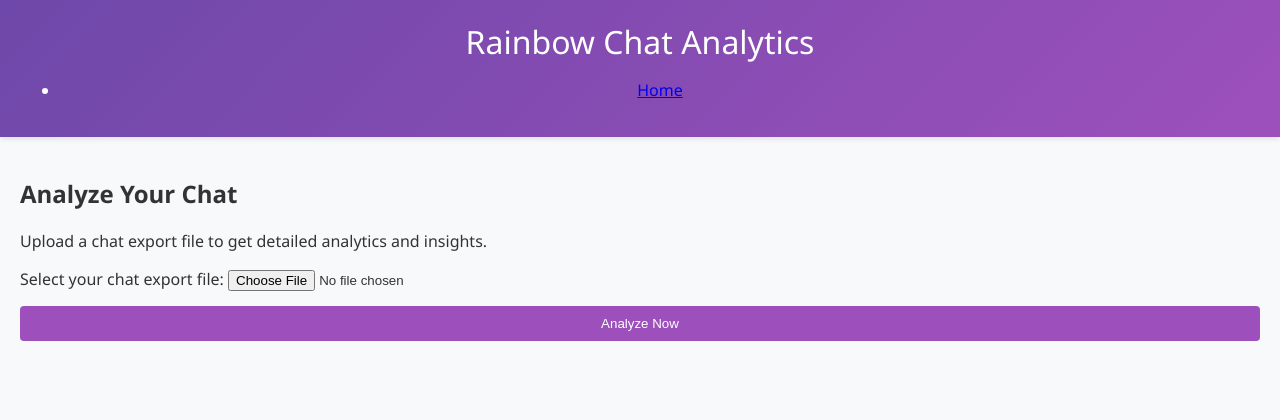
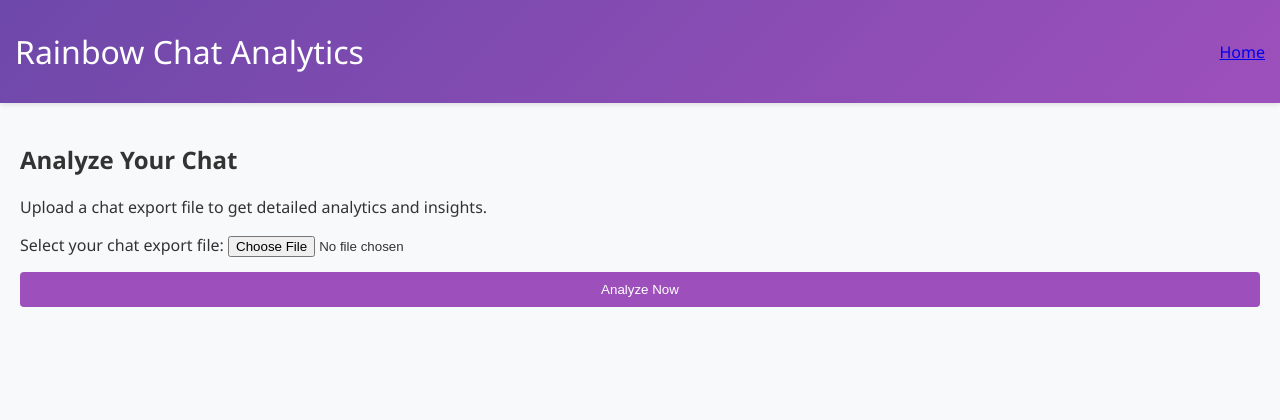
Before and after one commit to Gabrieleirbag1/rainbow-chat-analytics, a Flask app: page / in a window 1280 px wide. Shown: the top 420 px of the page. Run offline with Flask 3, Linux system fonts and the light colour scheme.

Commit message:
feat: enhance site header layout with flexbox and simplify navigation structure

```diff
--- a/src/static/css/style.css
+++ b/src/static/css/style.css
@@ -12,6 +12,18 @@ header {
   padding: 20px;
   text-align: center;
   box-shadow: 0 2px 5px rgba(0,0,0,0.1);
+}
+
+.site-header {
+  display: flex;
+  justify-content: space-between;
+  padding: 30px 15px;
+}
+
+nav {
+  display: flex;
+  align-items: center;
+  gap: 20px;
 }
 
 main {
--- a/src/templates/analytics.html
+++ b/src/templates/analytics.html
@@ -7,10 +7,6 @@
 {% endblock %}
 
 {% block header %}
-<div class="container">
-    <h1>Chat Analysis Results</h1>
-    <p class="analyzed-file">Analyzed file: <strong>{{ filename }}</strong></p>
-</div>
 {% endblock %}
 
 {% block content %}
--- a/src/templates/base.html
+++ b/src/templates/base.html
@@ -9,15 +9,12 @@
 </head>
 <body>
     <header class="site-header">
+        <h1>Rainbow Chat Analytics</h1>
         {% block header %}
-        <h1>Rainbow Chat Analytics</h1>
+        {% endblock %}
         <nav class="main-nav">
-            <ul>
-                <li><a href="{{ url_for('index') }}">Home</a></li>
-                <!-- Add more navigation items as needed -->
-            </ul>
+            <a href="{{ url_for('index') }}">Home</a>
         </nav>
-        {% endblock %}
     </header>
 
     <main class="main-content">
```
